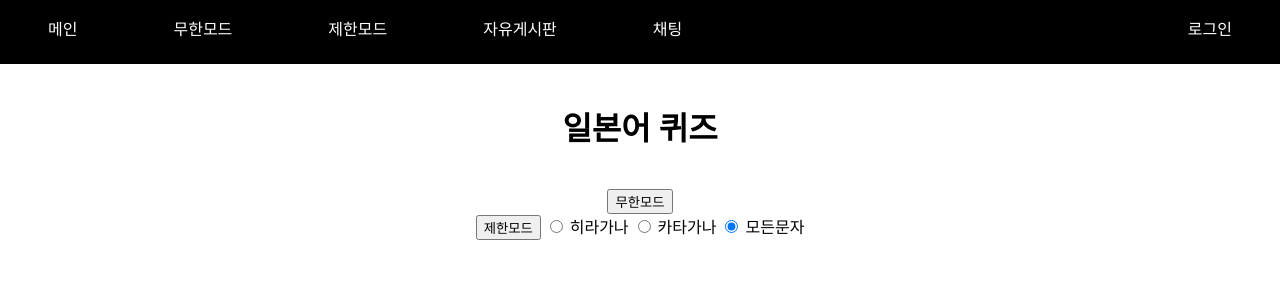
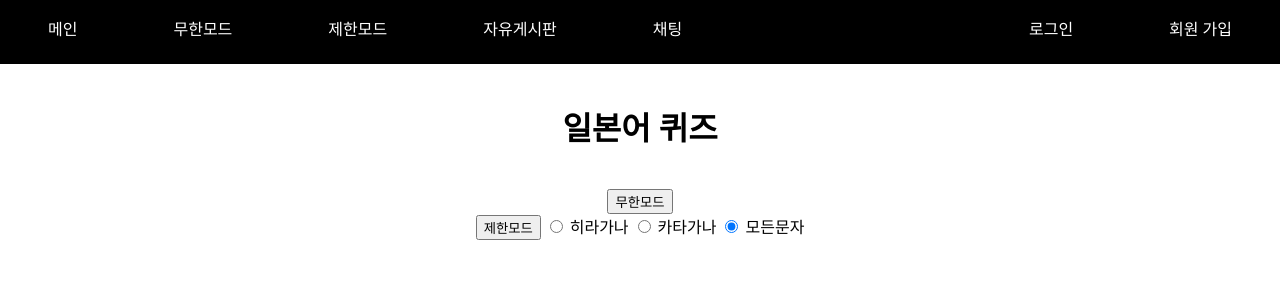
Before and after one commit to br-kim/japanese_quiz_django, a Django app: page / in a window 1280 px wide. Shown: the top 300 px of the page. Run offline with Django 3.2, Linux system fonts and the light colour scheme.

Commit message:
change check login user and menu url

```diff
--- a/templates/nav.html
+++ b/templates/nav.html
@@ -3,8 +3,10 @@
         <a class="nav-menu" href="/quiz/lim_quiz">제한모드</a>
         <a class="nav-menu" href="/fb">자유게시판</a>
         <a class="nav-menu" href="/ws">채팅</a>
-        {% if not request.session.get('user_email') %}
-        <a class="nav-menu-right" href="/login">로그인</a>{% else %}
-        <a class="nav-menu-right" href="/scoreboard">{{request.session.get('user_name')}}님, 환영합니다!</a>
-        <a class="nav-menu-right" href="/logout">로그아웃</a>
+        {% if not user.is_authenticated %}
+        <a class="nav-menu-right" href="/user/create_user_page">회원 가입</a>
+        <a class="nav-menu-right" href="/user/login">로그인</a>
+        {% else %}
+        <a class="nav-menu-right" href="/user/logout">로그아웃</a>
+        <a class="nav-menu-right" href="/user/profile">{{ user.username }}님, 환영합니다!</a>
         {% endif %}
```
